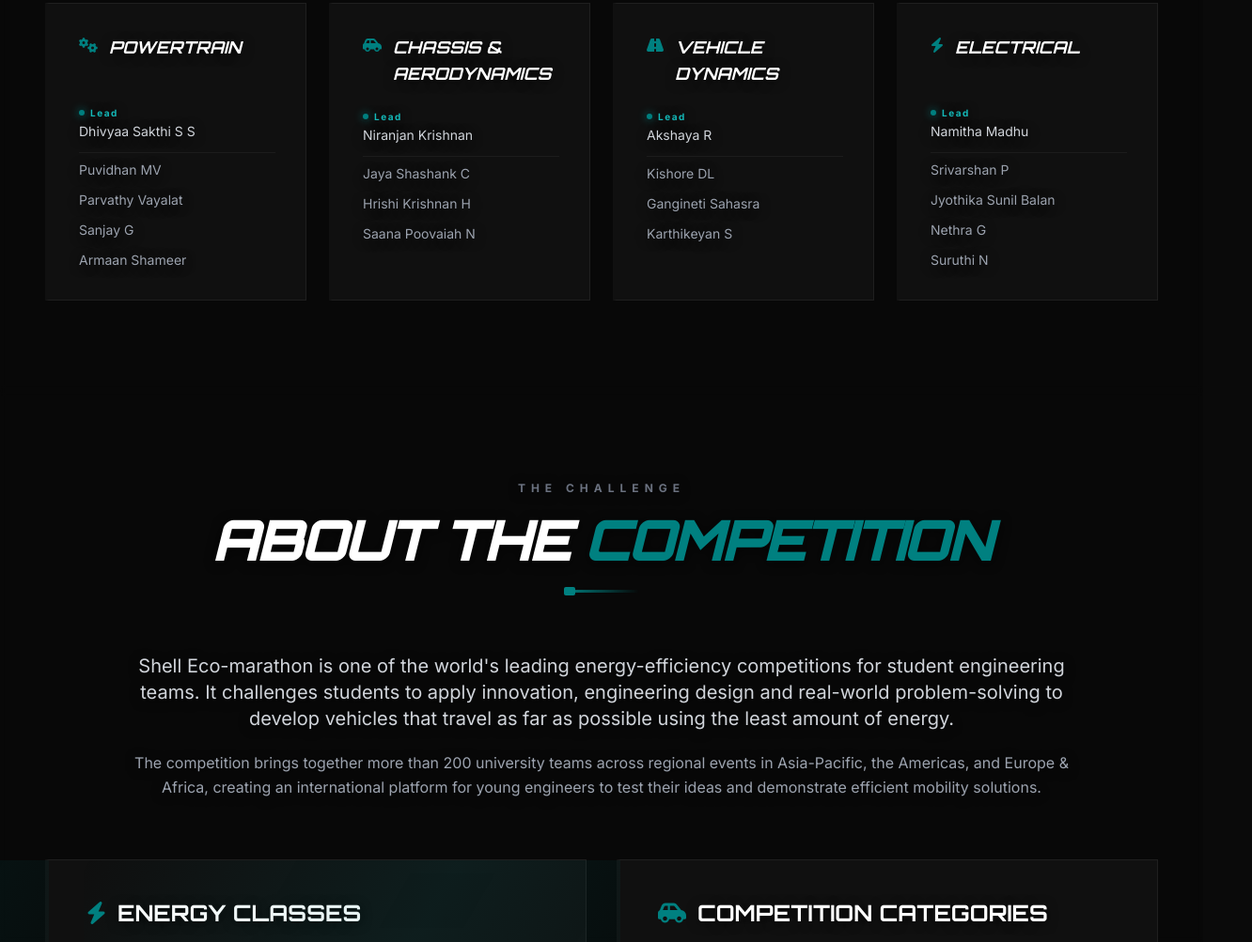
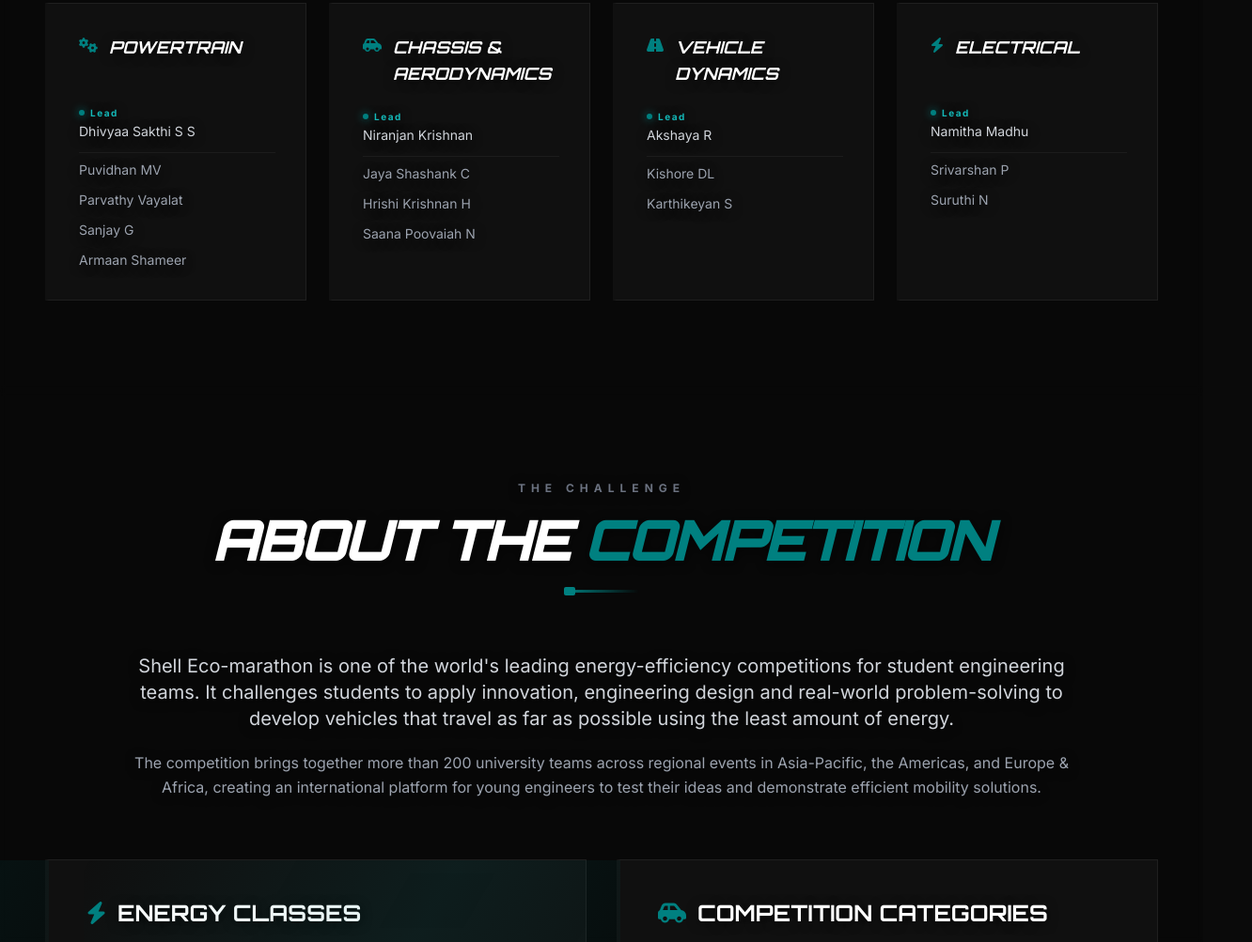
Before and after one commit to teampravaha/team-pravaha, a plain HTML site: page index.html in a window 1280 px wide. Shown: the part 2053-3056 px from the top of the page at 94% size, 1332 px wide, since content can reach past the window. Drawn offline with nearby package versions, Linux system fonts and the light colour scheme.

Commit message:
Update index.html

```diff
--- a/index.html
+++ b/index.html
@@ -401,7 +401,6 @@
                     <ul class="space-y-3 text-sm text-gray-300">
                         <li><span class="role-lead mr-2">Lead</span><br>Akshaya R</li>
                         <li class="text-gray-400 pt-2 border-t border-white/5">Kishore DL</li>
-                        <li class="text-gray-400">Gangineti Sahasra</li>
                         <li class="text-gray-400">Karthikeyan S</li>
                     </ul>
                 </div>
@@ -414,8 +413,6 @@
                     <ul class="space-y-3 text-sm text-gray-300">
                         <li><span class="role-lead mr-2">Lead</span><br>Namitha Madhu</li>
                         <li class="text-gray-400 pt-2 border-t border-white/5">Srivarshan P</li>
-                        <li class="text-gray-400">Jyothika Sunil Balan</li>
-                        <li class="text-gray-400">Nethra G</li>
                         <li class="text-gray-400">Suruthi N</li>
                     </ul>
                 </div>
```
